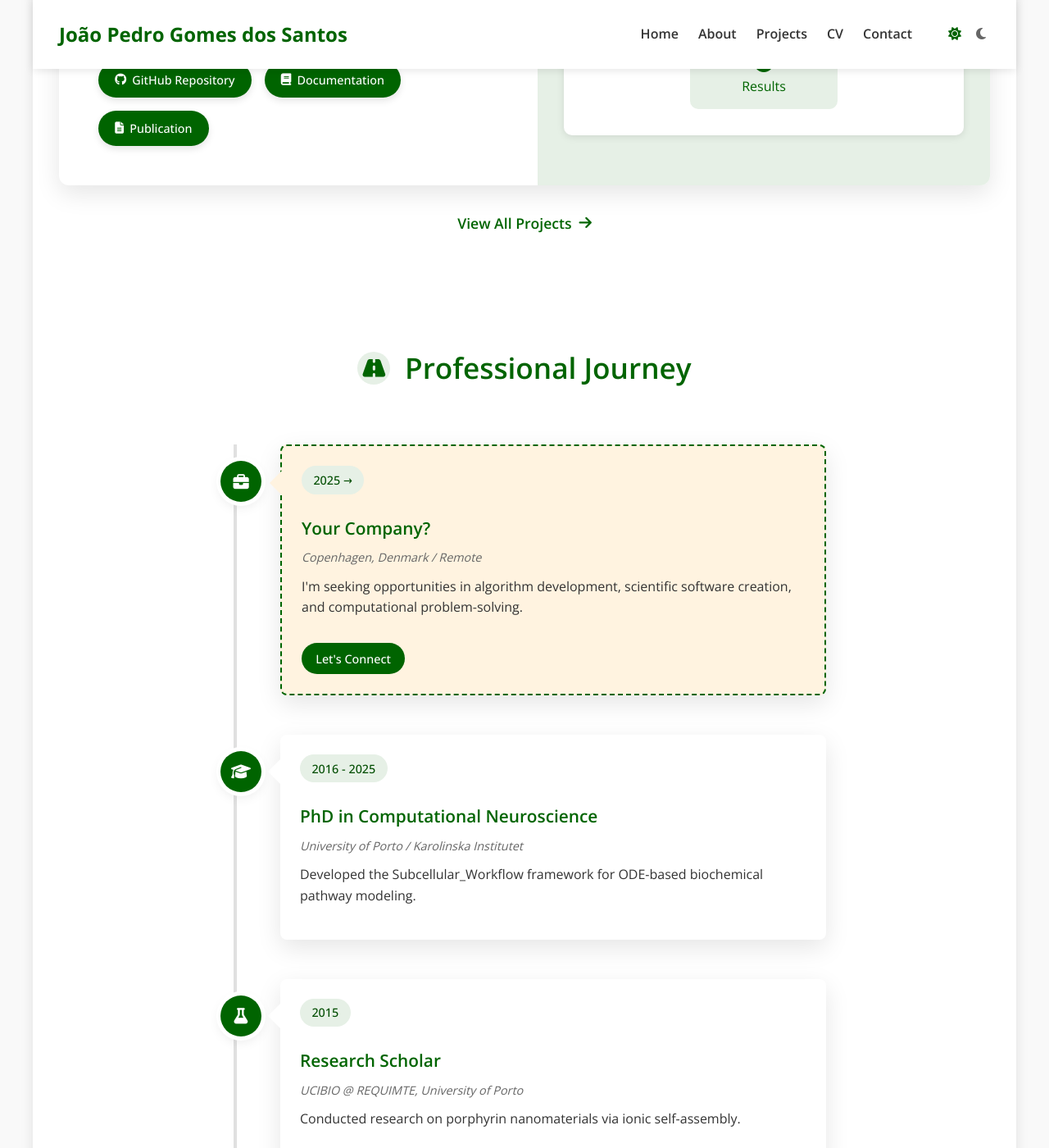
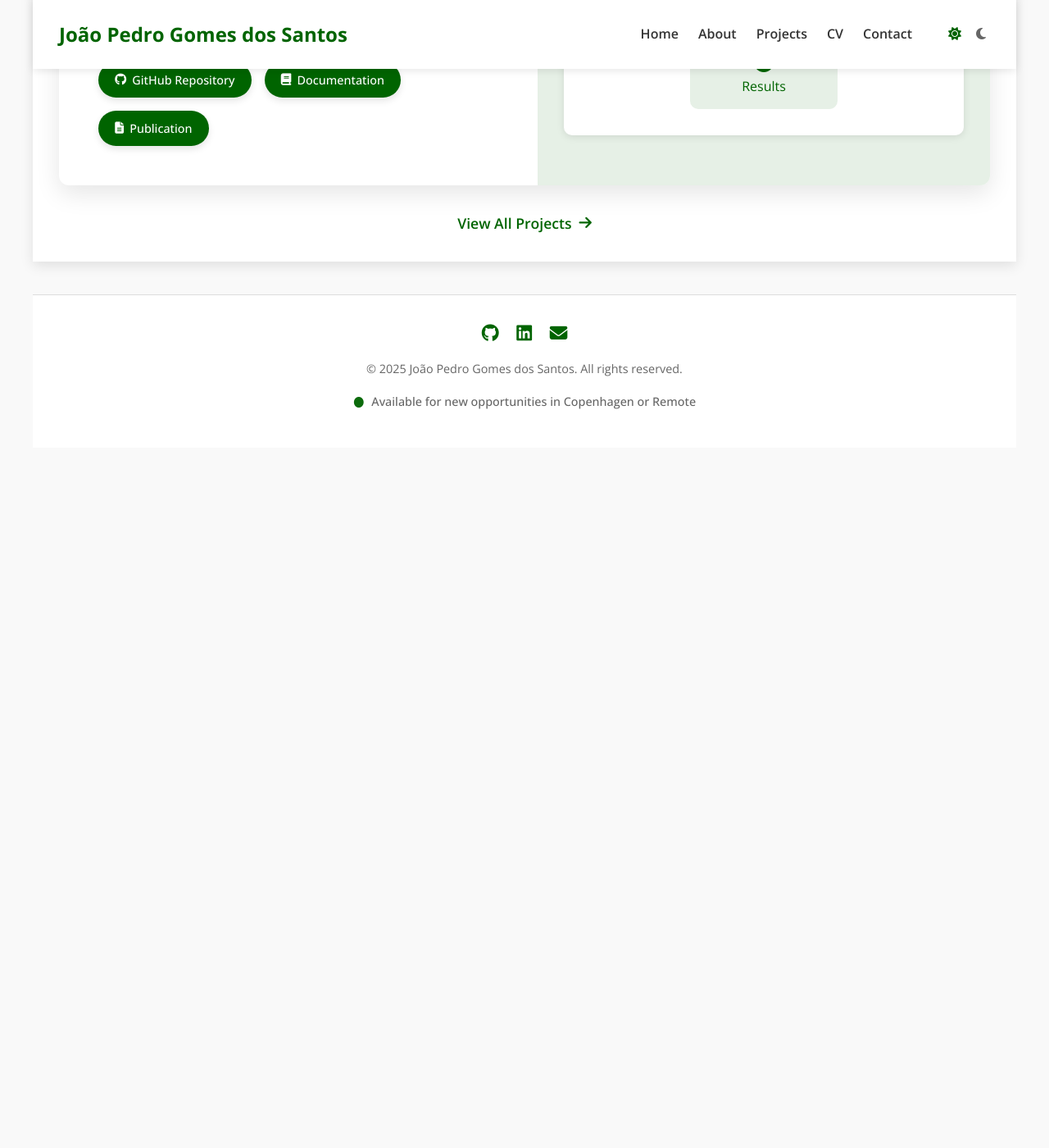
Before and after one commit to jpgsantos/jpgsantos.github.io, a Jekyll site: the page built from index.md, in a window 1280 px wide and 1400 px high, scrolled down 2001 px. Shown: the whole window at 82% size. Built offline with Jekyll 4.4.1, drawn with Linux system fonts in a browser that asks for light colours; after the commit the page ends 2547 px from its top, so only the background shows below that; some of the changed text lies outside the part shown.

Commit message:
just one timeline in the about section

```diff
--- a/index.md
+++ b/index.md
@@ -90,83 +90,6 @@
     <a href="{{ '/projects' | relative_url }}" class="view-more-link">
       View All Projects <i class="fas fa-arrow-right"></i>
     </a>
-  </div>
-</section>
-
-<section class="journey-section">
-  <h2 class="section-heading"><span class="heading-icon"><i class="fas fa-road"></i></span> Professional Journey</h2>
-
-  <div class="vertical-timeline">
-    <div class="timeline-entry">
-      <div class="timeline-dot">
-        <i class="fas fa-briefcase"></i>
-      </div>
-      <div class="timeline-card future-card">
-        <div class="timeline-period">2025 →</div>
-        <h3>Your Company?</h3>
-        <div class="timeline-location">Copenhagen, Denmark / Remote</div>
-        <div class="timeline-details">
-          <p>I'm seeking opportunities in algorithm development, scientific software creation, and computational problem-solving.</p>
-          <a href="{{ '/contact' | relative_url }}" class="timeline-cta">Let's Connect</a>
-        </div>
-      </div>
-    </div>
-
-    <div class="timeline-entry">
-      <div class="timeline-dot">
-        <i class="fas fa-graduation-cap"></i>
-      </div>
-      <div class="timeline-card">
-        <div class="timeline-period">2016 - 2025</div>
-        <h3>PhD in Computational Neuroscience</h3>
-        <div class="timeline-location">University of Porto / Karolinska Institutet</div>
-        <div class="timeline-details">
-          <p>Developed the Subcellular_Workflow framework for ODE-based biochemical pathway modeling.</p>
-        </div>
-      </div>
-    </div>
-
-    <div class="timeline-entry">
-      <div class="timeline-dot">
-        <i class="fas fa-flask"></i>
-      </div>
-      <div class="timeline-card">
-        <div class="timeline-period">2015</div>
-        <h3>Research Scholar</h3>
-        <div class="timeline-location">UCIBIO @ REQUIMTE, University of Porto</div>
-        <div class="timeline-details">
-          <p>Conducted research on porphyrin nanomaterials via ionic self-assembly.</p>
-        </div>
-      </div>
-    </div>
-
-    <div class="timeline-entry">
-      <div class="timeline-dot">
-        <i class="fas fa-graduation-cap"></i>
-      </div>
-      <div class="timeline-card">
-        <div class="timeline-period">2013 - 2015</div>
-        <h3>MSc in Biochemistry</h3>
-        <div class="timeline-location">University of Porto</div>
-        <div class="timeline-details">
-          <p>Explored porphyrin materials synthesis by ionic self-assembly.</p>
-        </div>
-      </div>
-    </div>
-
-    <div class="timeline-entry">
-      <div class="timeline-dot">
-        <i class="fas fa-graduation-cap"></i>
-      </div>
-      <div class="timeline-card">
-        <div class="timeline-period">2010 - 2013</div>
-        <h3>BSc in Biochemistry</h3>
-        <div class="timeline-location">University of Porto</div>
-        <div class="timeline-details">
-          <p>Studied effects of protein depletion in Drosophila wing disc development.</p>
-        </div>
-      </div>
-    </div>
   </div>
 </section>
 
```
Also changed, not shown: about.md (+38 -13 lines).
